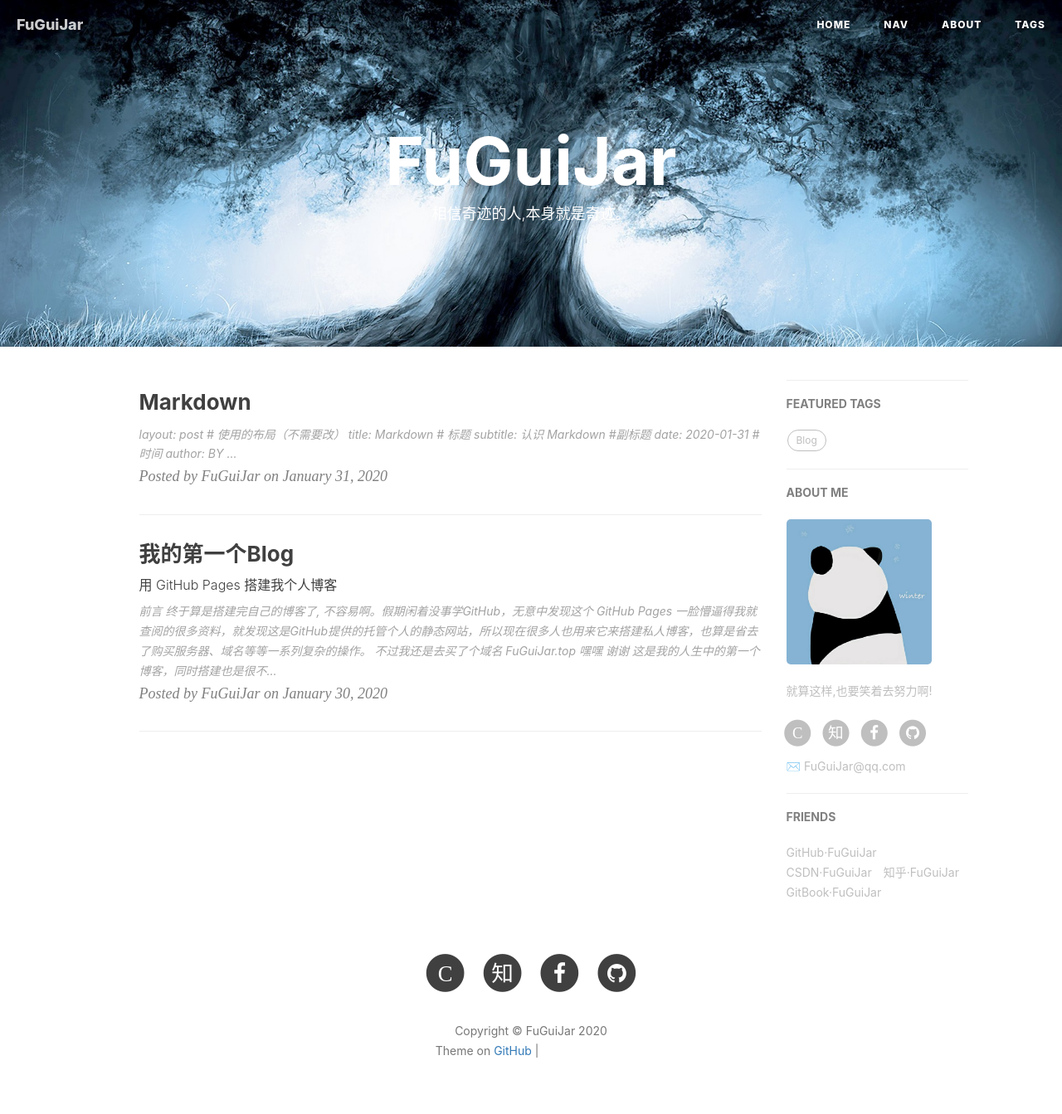
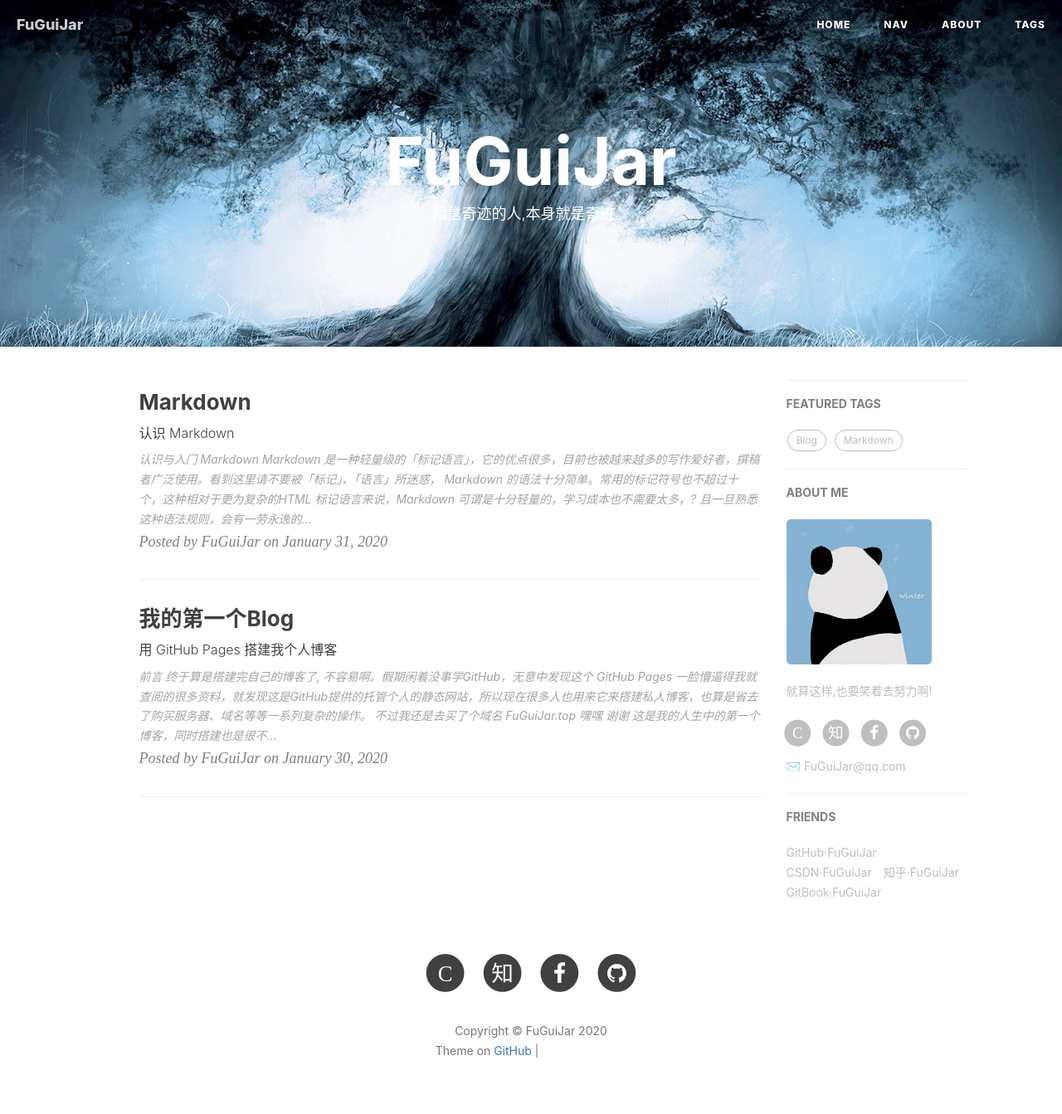
Before and after one commit to FuGuiJar/FuGuiJar.GitHub.io, a Jekyll site: the page built from index.html, in a window 1280 px wide. Shown: the whole page at 83% size. Built offline with Jekyll 4.4.1, drawn with Linux system fonts in a browser that asks for light colours; nearby versions of some CDN libraries; the list of posts is cut into pages by our own code; comment, search, counter and statistics services are not loaded; grey boxes are pictures that could not be loaded.

Commit message:
time 17:31 update

```diff
--- a/_posts/2020-01-31-Markdown.md
+++ b/_posts/2020-01-31-Markdown.md
@@ -1,12 +1,12 @@
 ---
-layout:     post                    # 使用的布局（不需要改）
-title:      Markdown                # 标题
-subtitle:   认识 Markdown           #副标题
-date:       2020-01-31              # 时间
-author:     BY                      # 作者
-header-img: img/home-bg-o.jpg    #这篇文章标题背景图片
-catalog: true                       # 是否归档
-tags:                               #标签
+layout:     post
+title:      Markdown
+subtitle:   认识 Markdown
+date:       2020-01-31
+author:      FuGuiJar
+header-img: img/home-bg-o.jpg
+catalog: true
+tags:
     - Markdown
 ---
 
@@ -16,19 +16,11 @@
 >Markdown 的语法十分简单。常用的标记符号也不超过十个，这种相对于更为复杂的HTML 标记语言来说，Markdown 可谓是十分轻量的，学习成本也不需要太多，?
 >且一旦熟悉这种语法规则，会有一劳永逸的效果。
 
+[//]: # (哈哈我是注释，不会在浏览器中显示。)
 
 
 
 # Ce
-## video
-<video src=" https://streamja.com/XrrZ" controls="controls" width="500" height="300">您的浏览器不支持播放该视频！</video>
-## iframe
-<iframe src="https://streamja.com/embed/XrrZ" frameborder="0" width="100%" height="100%"></iframe>
-## img
-![12](https://streamja.com/XrrZ)
-## video Pass
-<video poster="https://tiger.cdnja.co/i/xr/XrrZ.jpg?secure=L0eVYZaaIk1SG4czKKXe_w&amp;expires=1580553000" loop="" style="opacity: 1;" width="100%" height="100%"><source src="https://tiger.cdnja.co/v/xr/XrrZ.mp4?secure=x-e8vpu9kOsHWqcjmA_6dQ&amp;expires=1580553000" type="video/mp4"></video>
+
 ## iframe Pass
-<iframe src="https://tiger.cdnja.co/v/xr/XrrZ.mp4?secure=x-e8vpu9kOsHWqcjmA_6dQ&expires=1580553000" frameborder="0" width="100%" height="100%"></iframe>
-## video S
-<video src="https://tiger.cdnja.co/v/xr/XrrZ.mp4?secure=x-e8vpu9kOsHWqcjmA_6dQ&expires=1580553000" controls="controls" width="500" height="300">您的浏览器不支持播放该视频！</video>
+<iframe runat="server" src="https://tiger.cdnja.co/v/xr/XrrZ.mp4?secure=x-e8vpu9kOsHWqcjmA_6dQ&expires=1580553000" width="500" height="300" frameborder="no" border="0" marginwidth="0" marginheight="0" scrolling="no" allowtransparency="yes"></iframe>
```
